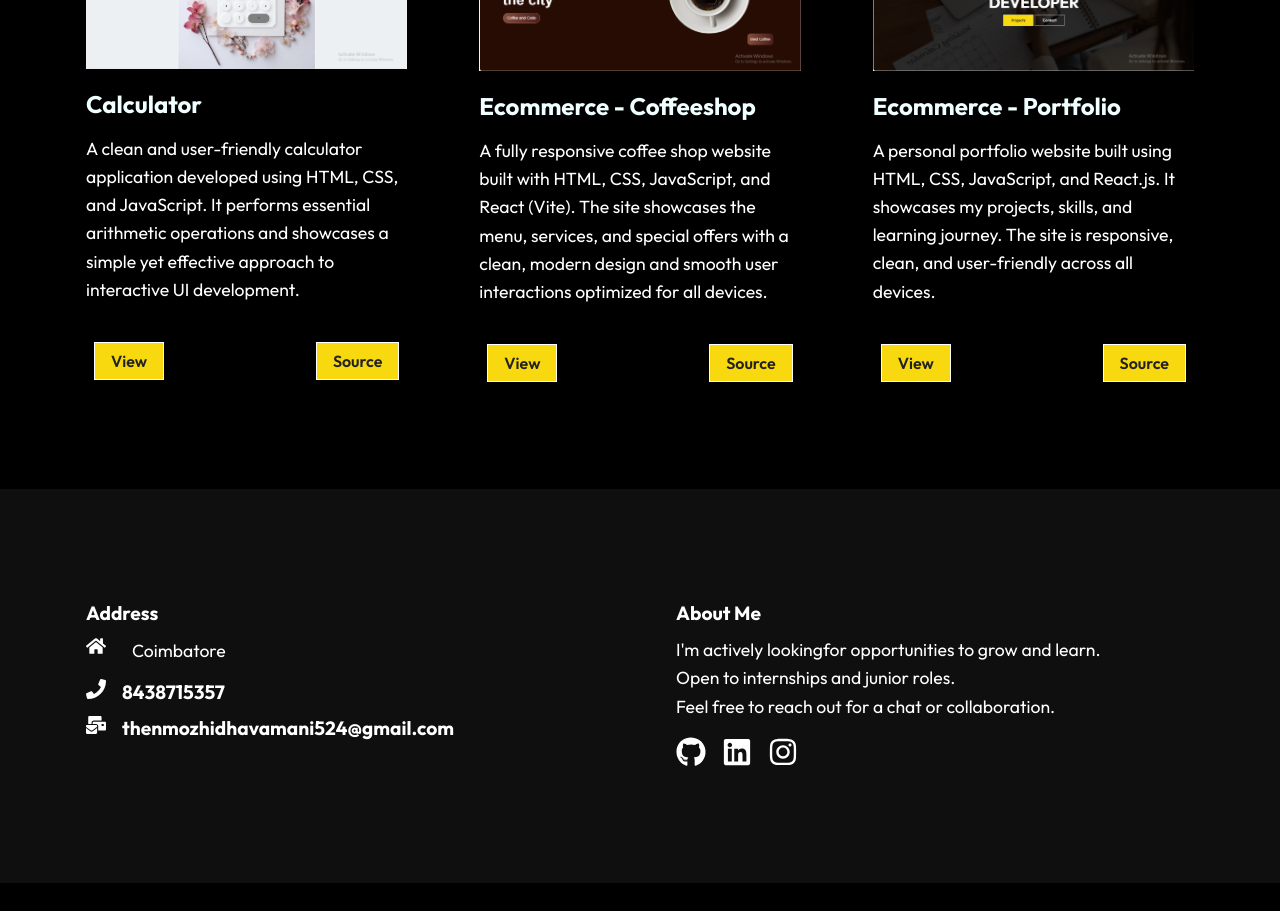
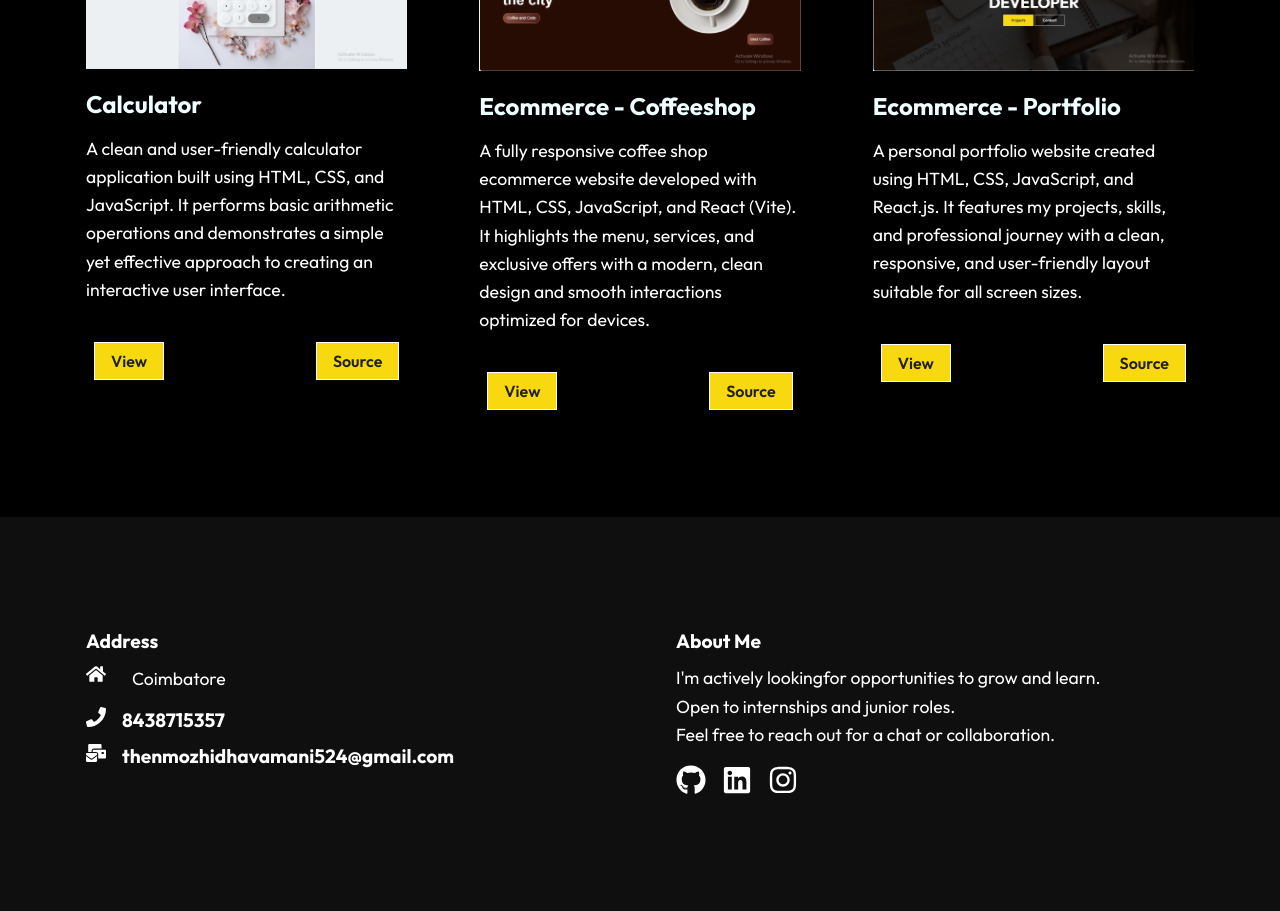
Before and after one commit to Ammu123324/portfolio, a React (Create React App) app: page /Project in a window 1280 px wide. Shown: the part 1040-1951 px from the top of the page. Before the commit the page ends 1923 px from the top, so only its background shows below. Built offline with nearby package versions, Linux system fonts and the light colour scheme.

Commit message:
Initial commit

```diff
--- a/src/components/WorkCardData.js
+++ b/src/components/WorkCardData.js
@@ -6,19 +6,19 @@ const Project=[
     {
         imgsrc:Calculator,
         title:"Calculator",
-        text:"A clean and user-friendly calculator application developed using HTML, CSS, and JavaScript. It performs essential arithmetic operations and showcases a simple yet effective approach to interactive UI development.",
+        text:"A clean and user-friendly calculator application built using HTML, CSS, and JavaScript. It performs basic arithmetic operations and demonstrates a simple yet effective approach to creating an interactive user interface.",
         view:"https://thenmozhi-calculator.netlify.app/"
     },
     {
         imgsrc:Coffeeshop,
         title:" Ecommerce - Coffeeshop",
-        text:"A fully responsive coffee shop website built with HTML, CSS, JavaScript, and React (Vite). The site showcases the menu, services, and special offers with a clean, modern design and smooth user interactions optimized for all devices.",
+        text:"A fully responsive coffee shop ecommerce website developed with HTML, CSS, JavaScript, and React (Vite). It highlights the menu, services, and exclusive offers with a modern, clean design and smooth interactions optimized for devices.",
          view:"https://thenmozhi-coffeeshop.netlify.app/"
     },
     {
     imgsrc: Portfolio,
     title: "Ecommerce - Portfolio",
-    text:"A personal portfolio website built using HTML, CSS, JavaScript, and React.js. It showcases my projects, skills, and learning journey. The site is responsive, clean, and user-friendly across all devices.",
+    text:"A personal portfolio website created using HTML, CSS, JavaScript, and React.js. It features my projects, skills, and professional journey with a clean, responsive, and user-friendly layout suitable for all screen sizes.",
     view: "https://github.com/Ammu123324/portfolio.git"
     }
 
```
